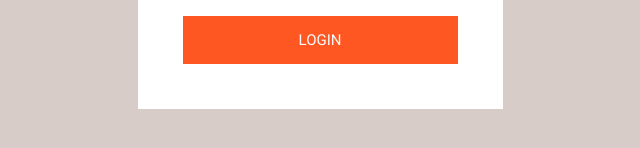
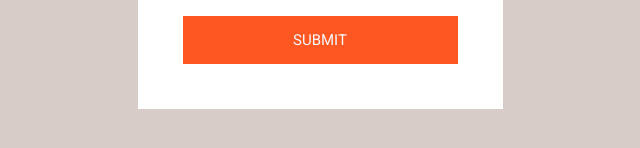
Before and after one commit to TanushaVeraksa/itprofit, a website built with webpack: page client/src/template.html in a window 1280 px wide. Shown: the part 456-604 px from the top of the page, 320-960 px from the left. Built offline with nearby package versions, Linux system fonts and the light colour scheme; what inputmask would draw is missing.

Commit message:
changed Login to Submit

```diff
--- a/client/src/template.html
+++ b/client/src/template.html
@@ -25,7 +25,7 @@
                 <textarea class="message" id="story" name="story" rows="5" cols="33" placeholder="Message"></textarea>
                 <div class="error"></div>
             </div>
-            <button type="submit" class="btn">Login</button>
+            <button type="submit" class="btn">Submit</button>
         </form>
         </div>
       </div>
```
